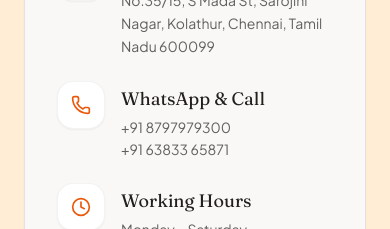
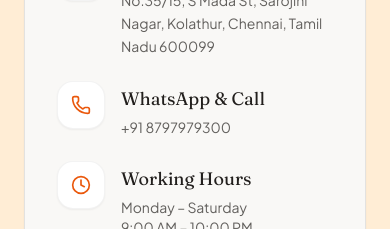
Before and after one commit to skeneticdigital/pheoixpets, a React (Vite) app: page /contact in a window 390 px wide. Shown: the part 920-1149 px from the top of the page. Built offline with nearby package versions, Linux system fonts and the light colour scheme; no server answers.

Commit message:
Remove second phone number from Contact Us page

```diff
--- a/src/pages/ContactUs.tsx
+++ b/src/pages/ContactUs.tsx
@@ -99,9 +99,6 @@ export default function ContactUs() {
                       <a href="https://wa.me/918797979300" target="_blank" rel="noopener noreferrer" className="text-charcoal/70 hover:text-clay transition-colors text-sm block">
                         +91 8797979300
                       </a>
-                      <a href="tel:+916383365871" className="text-charcoal/70 hover:text-clay transition-colors text-sm block mt-0.5">
-                        +91 63833 65871
-                      </a>
                     </div>
                   </div>
 
```
